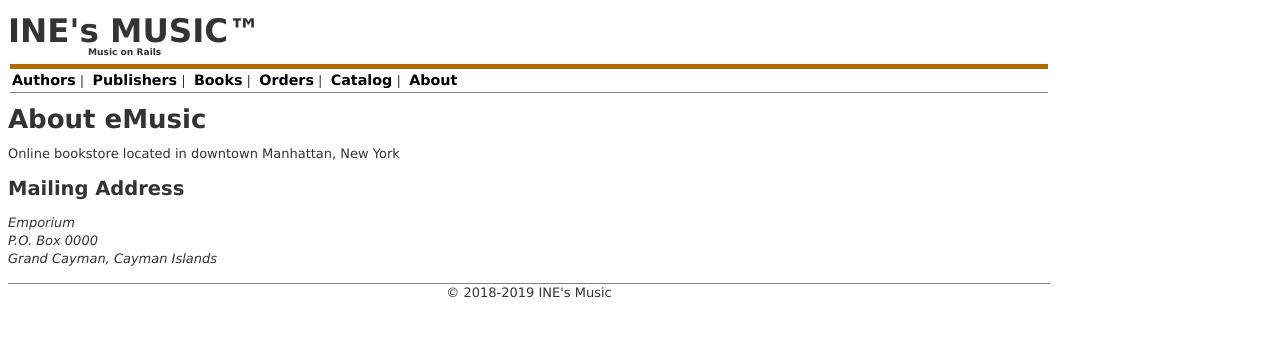
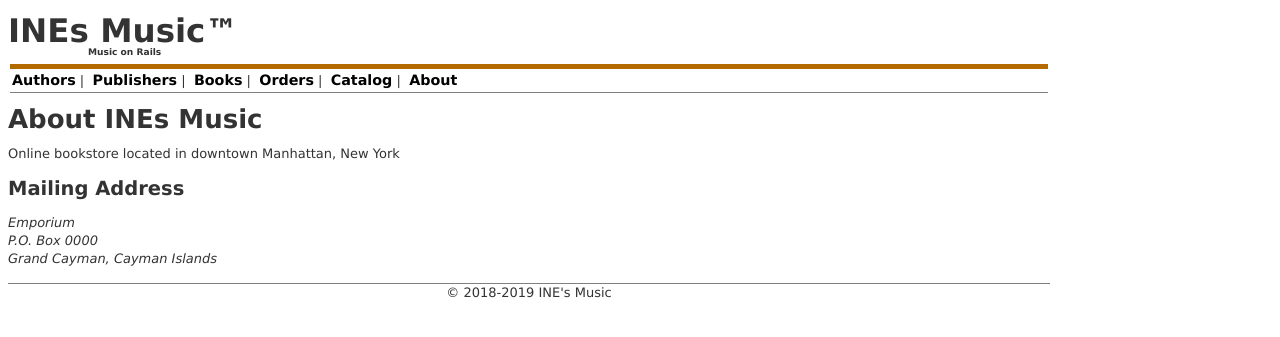
Before and after one commit to DanielGilB/eshop1, a Rails app: page /about in a window 1280 px wide. Shown: the top 337 px of the page. Run offline with Rails 7, Linux system fonts and the light colour scheme; style sheets or scripts are compiled from the project's sources; some libraries are stand-ins or nearby versions.

Commit message:
INEs Music

```diff
--- a/app/controllers/about_controller.rb
+++ b/app/controllers/about_controller.rb
@@ -1,5 +1,5 @@
 class AboutController < ApplicationController
   def index
-  	@page_title = 'About eMusic'
+  	@page_title = 'About INEs Music'
   end
 end
--- a/app/views/layouts/application.html.erb
+++ b/app/views/layouts/application.html.erb
@@ -1,14 +1,14 @@
 <!DOCTYPE html>
 <html>
 <head>
-  <title><%= @page_title || 'eMusic' %></title>
+  <title><%= @page_title || 'INEs Music' %></title>
   <%= stylesheet_link_tag 'application', media: 'all', 'data-turbolinks-track' => true %>
   <%= javascript_include_tag 'application', 'data-turbolinks-track' => true %>
   <%= csrf_meta_tags %>
 </head>
 <body>
   <div id="header">
-    <h1 id="logo">INE's MUSIC&trade;</h1>
+    <h1 id="logo">INEs Music&trade;</h1>
     <h2 id="slogan">Music on Rails</h2>
   </div>
 
```
